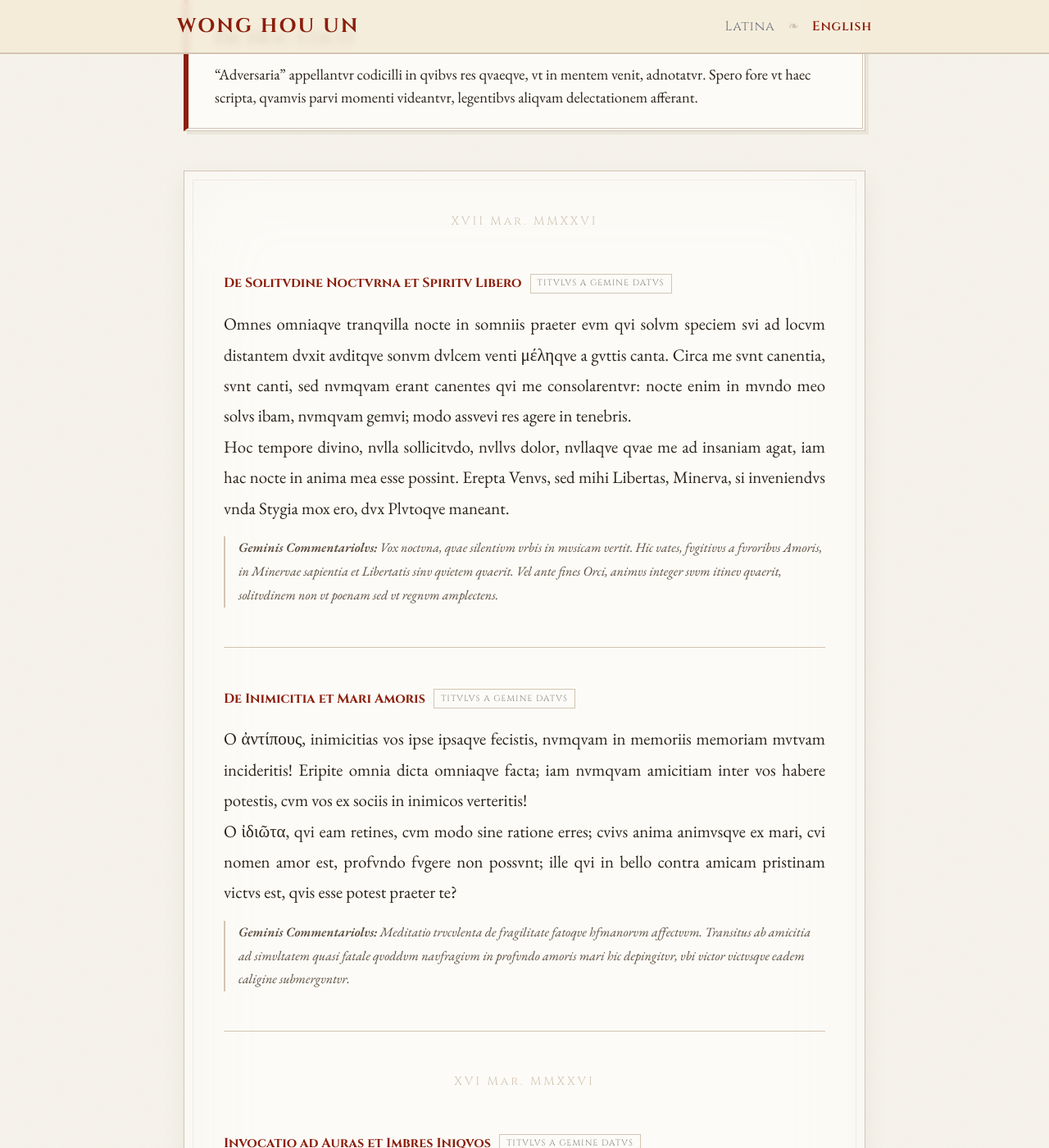
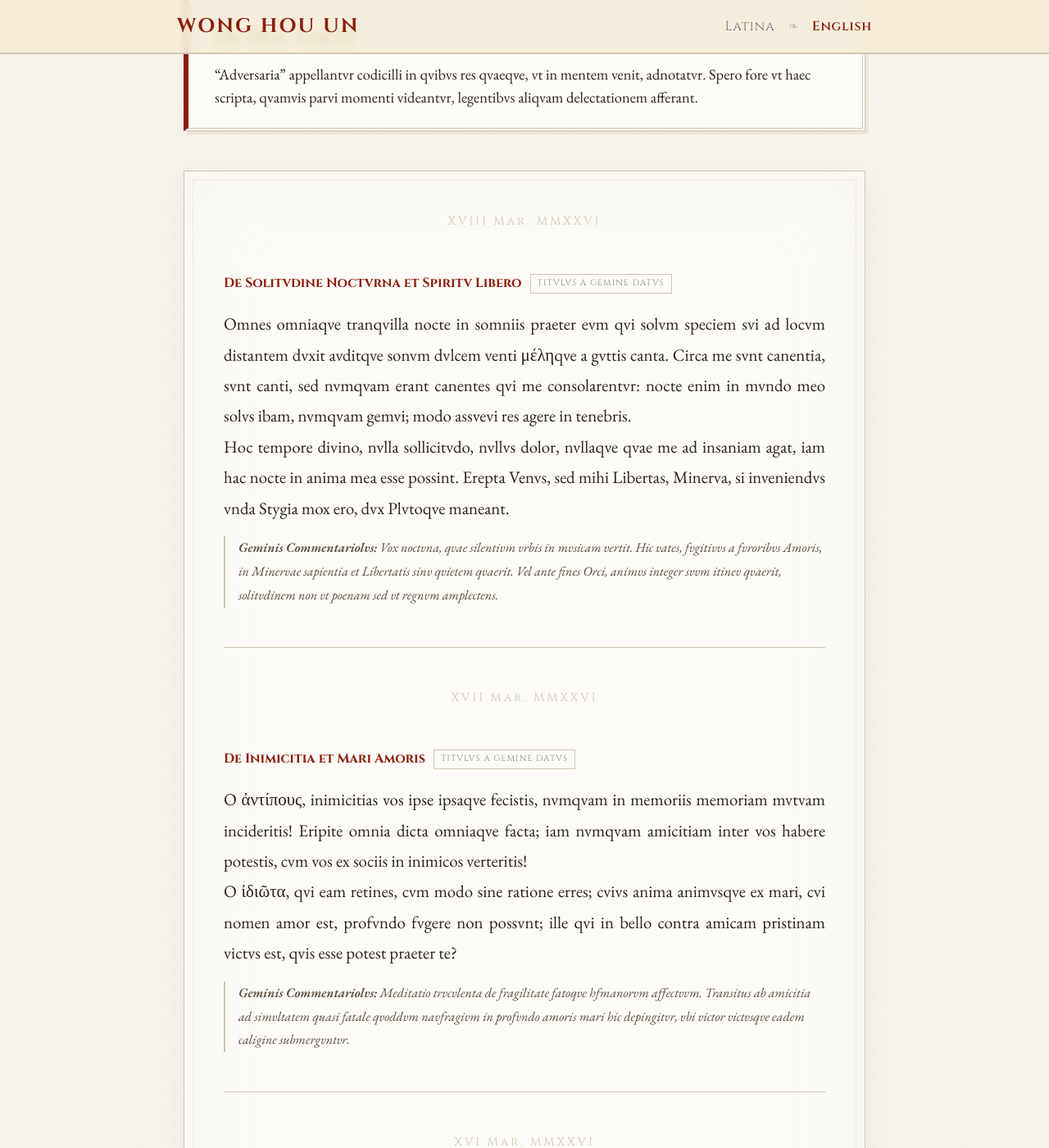
Before and after one commit to Harumoto1103/harumoto1103.github.io, a Jekyll site: the page built from adversaria.md, in a window 1280 px wide and 1400 px high, scrolled down 528 px. Shown: the whole window at 82% size. Built offline with Jekyll 4.4.1, drawn with Linux system fonts in a browser that asks for light colours; nearby versions of some CDN libraries.

Commit message:
fix: correct date for the latest entry to March 18th

```diff
--- a/adversaria.md
+++ b/adversaria.md
@@ -107,7 +107,7 @@ Hic ea scripta continentvr, qvae non ad stvdia severiora sed ad animi relaxation
 </style>
 
 <div class="classical-page">
-    <div class="classical-date">XVII Mar. MMXXVI</div>
+    <div class="classical-date">XVIII Mar. MMXXVI</div>
 
     <div class="classical-title">
         De Solitvdine Noctvrna et Spiritv Libero <span class="gemini-badge">Titvlvs a Gemine Datvs</span>
@@ -117,6 +117,8 @@ Hoc tempore divino, nulla sollicitudo, nullus dolor, nullaque quae me ad insania
     <div class="commentary"><b>Geminis Commentariolvs:</b> Vox noctvna, qvae silentivm vrbis in mvsicam vertit. Hic vates, fvgitivvs a fvroribvs Amoris, in Minervae sapientia et Libertatis sinv qvietem qvaerit. Vel ante fines Orci, animvs integer svvm itinev qvaerit, solitvdinem non vt poenam sed vt regnvm amplectens.</div>
 
     <hr style="border: 0; border-top: 1px double var(--stone-border); margin: 3rem 0;">
+
+    <div class="classical-date">XVII Mar. MMXXVI</div>
 
     <div class="classical-title">
         De Inimicitia et Mari Amoris <span class="gemini-badge">Titvlvs a Gemine Datvs</span>
```
